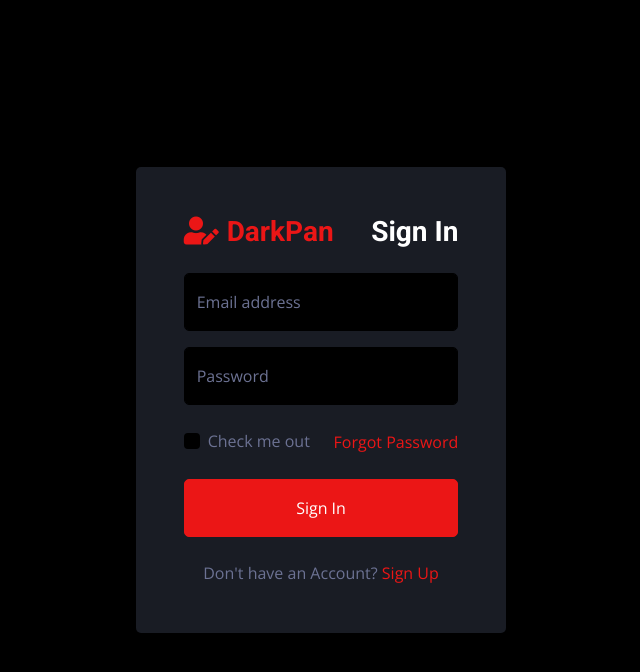
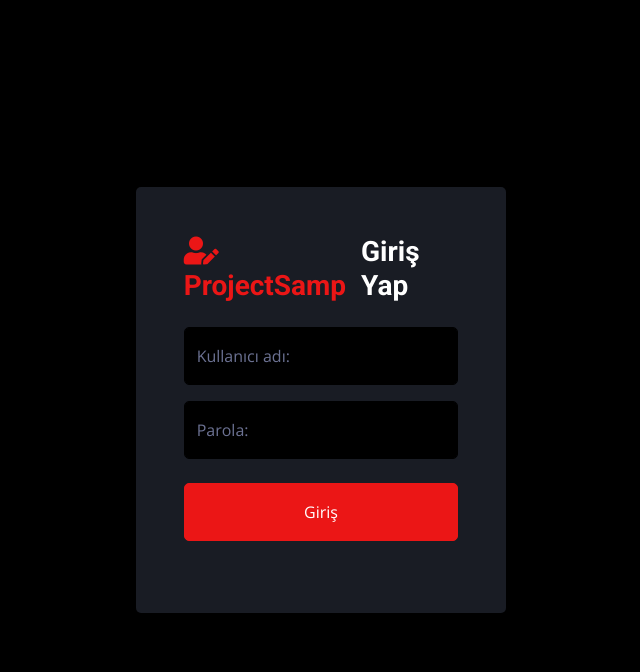
Before and after one commit to astopaal/erasmus-website, a PHP site: page /adminlogin.php in a window 1280 px wide. Shown: the top 672 px of the page, without its empty margins (319-959 px from the left). Run offline with PHP 8.4, Linux system fonts and the light colour scheme; some libraries are stand-ins or nearby versions.

Commit message:
add admin login

```diff
--- a/adminlogin.php
+++ b/adminlogin.php
@@ -3,7 +3,7 @@
 
 <head>
     <meta charset="utf-8">
-    <title>DarkPan - Bootstrap 5 Admin Template</title>
+    <title>Project Samp Admin Panel</title>
     <meta content="width=device-width, initial-scale=1.0" name="viewport">
     <meta content="" name="keywords">
     <meta content="" name="description">
@@ -14,7 +14,8 @@
     <!-- Google Web Fonts -->
     <link rel="preconnect" href="https://fonts.googleapis.com">
     <link rel="preconnect" href="https://fonts.gstatic.com" crossorigin>
-    <link href="https://fonts.googleapis.com/css2?family=Open+Sans:wght@400;600&family=Roboto:wght@500;700&display=swap" rel="stylesheet">
+    <link href="https://fonts.googleapis.com/css2?family=Open+Sans:wght@400;600&family=Roboto:wght@500;700&display=swap"
+        rel="stylesheet">
 
     <!-- Icon Font Stylesheet -->
     <link href="https://cdnjs.cloudflare.com/ajax/libs/font-awesome/5.10.0/css/all.min.css" rel="stylesheet">
@@ -34,7 +35,8 @@
 <body>
     <div class="container-fluid position-relative d-flex p-0">
         <!-- Spinner Start -->
-        <div id="spinner" class="show bg-dark position-fixed translate-middle w-100 vh-100 top-50 start-50 d-flex align-items-center justify-content-center">
+        <div id="spinner"
+            class="show bg-dark position-fixed translate-middle w-100 vh-100 top-50 start-50 d-flex align-items-center justify-content-center">
             <div class="spinner-border text-primary" style="width: 3rem; height: 3rem;" role="status">
                 <span class="sr-only">Loading...</span>
             </div>
@@ -47,34 +49,62 @@
             <div class="row h-100 align-items-center justify-content-center" style="min-height: 100vh;">
                 <div class="col-12 col-sm-8 col-md-6 col-lg-5 col-xl-4">
                     <div class="bg-secondary rounded p-4 p-sm-5 my-4 mx-3">
+                        <form action="adminlogin.php" method="POST">
                             <div class="d-flex align-items-center justify-content-between mb-3">
                                 <a href="index.php" class="">
-                                <h3 class="text-primary"><i class="fa fa-user-edit me-2"></i>DarkPan</h3>
+                                    <h3 class="text-primary"><i class="fa fa-user-edit me-2"></i>ProjectSamp</h3>
                                 </a>
-                            <h3>Sign In</h3>
+                                <h3>Giriş Yap</h3>
                             </div>
                             <div class="form-floating mb-3">
-                            <input type="email" class="form-control" id="floatingInput" placeholder="name@example.com">
-                            <label for="floatingInput">Email address</label>
+                                <input name="username" type="text" class="form-control" id="floatingInput"
+                                    placeholder="username">
+                                <label for="floatingInput">Kullanıcı adı:</label>
                             </div>
                             <div class="form-floating mb-4">
-                            <input type="password" class="form-control" id="floatingPassword" placeholder="Password">
-                            <label for="floatingPassword">Password</label>
+                                <input name="password" type="password" class="form-control" id="floatingPassword"
+                                    placeholder="password">
+                                <label for="floatingPassword">Parola:</label>
                             </div>
-                        <div class="d-flex align-items-center justify-content-between mb-4">
-                            <div class="form-check">
-                                <input type="checkbox" class="form-check-input" id="exampleCheck1">
-                                <label class="form-check-label" for="exampleCheck1">Check me out</label>
-                            </div>
-                            <a href="">Forgot Password</a>
-                        </div>
-                        <button type="submit" class="btn btn-primary py-3 w-100 mb-4">Sign In</button>
-                        <p class="text-center mb-0">Don't have an Account? <a href="">Sign Up</a></p>
+
+                            <button type="submit" name="submit" class="btn btn-primary py-3 w-100 mb-4">Giriş</button>
+                        </form>
+
                     </div>
                 </div>
             </div>
         </div>
         <!-- Sign In End -->
+        <?php
+        // login.php
+
+        session_start();
+        include('db/dbhelper.php');
+
+        if (isset($_POST['submit'])) {
+            $username = $_POST['username'];
+            $password = $_POST['password'];
+
+            // Şifreyi SHA256 ile şifreleyerek veritabanındaki şifre ile karşılaştırma
+            $password_sha = hash('sha256', $password);
+
+            $db = new DBController();
+            $query = "SELECT * FROM admin WHERE username = '$username' AND password = '$password_sha'";
+            $result = $db->runQuery($query);
+
+            if ($result && count($result) > 0) {
+                // Kullanıcı adı ve şifre doğru olduğunda session başlatma işlemi
+                $_SESSION['loggedin'] = true;
+                $_SESSION['username'] = $username;
+                header('Location: adminpanel.php');
+                exit;
+            } else {
+                // Kullanıcı adı veya şifre yanlış olduğunda hata mesajı gösterme
+                $error_msg = "Kullanıcı adı veya şifre yanlış!";
+            }
+        }
+
+        ?>
     </div>
 
     <!-- JavaScript Libraries -->
```
Lines whose indentation alone changed are shown as unchanged.
